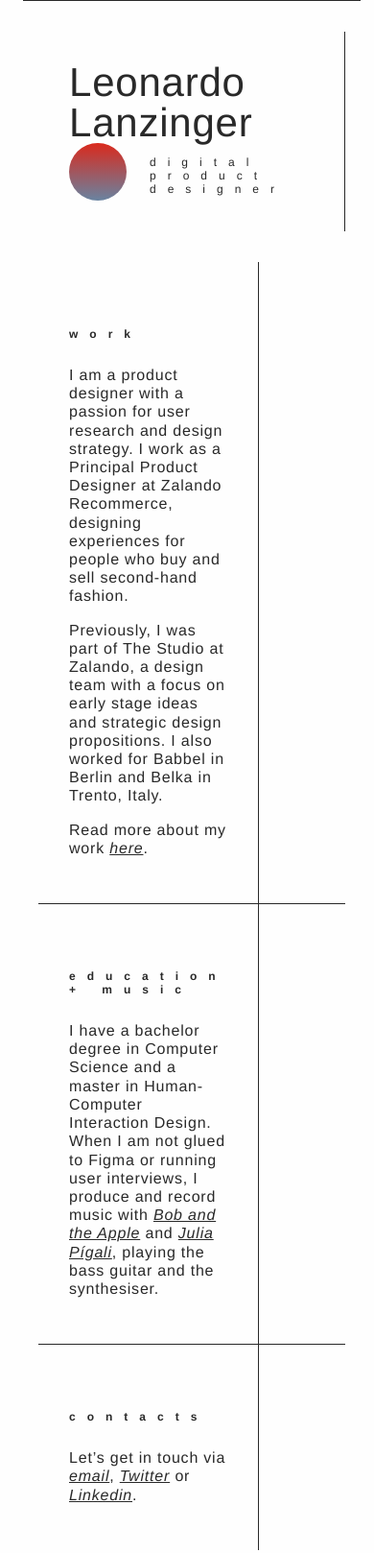
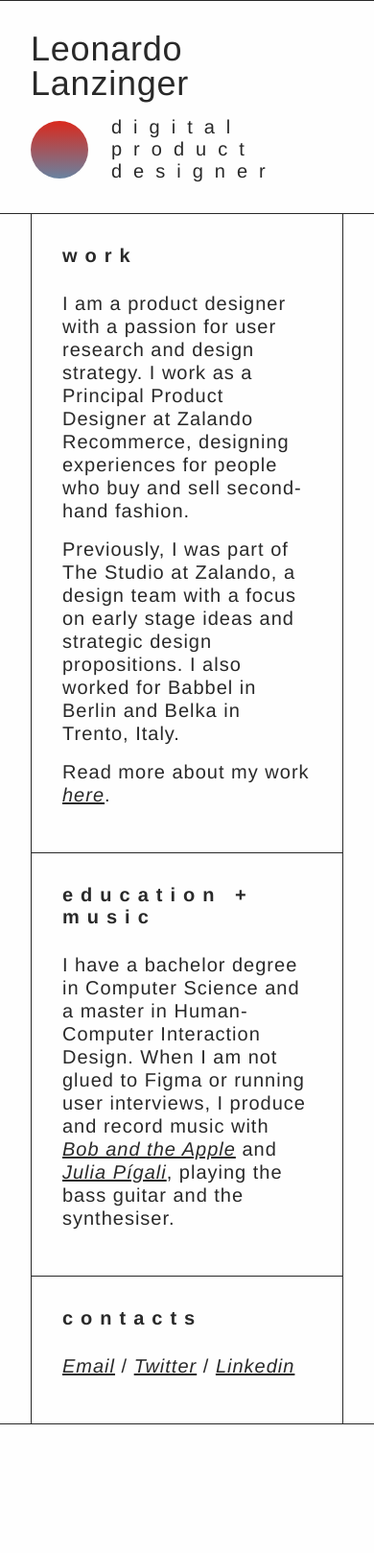
Before and after one commit to leolanzinger/leolanzinger.github.io, a Gatsby site: page / in a window 390 px wide. Shown: the top 1618 px of the page at 96% size. After the commit the page ends 1516 px from the top, so only its background shows below. Built offline with nearby package versions, Linux system fonts and the light colour scheme; Gatsby itself is replaced by a stand-in of ours; a web font is replaced by a local one.

Commit message:
mobile design

```diff
--- a/src/components/footer.js
+++ b/src/components/footer.js
@@ -6,7 +6,7 @@ const Footer = () => {
         <div className="footer">
             <h4>contacts</h4>
             <p>
-                Let’s get in touch via <a href="mailto:leonardo.lanzinger@gmail.com" className="social-link">email</a>, <a href="https://twitter.com/Leo_Lanzinger" className="social-link">Twitter</a> or <a href="https://www.linkedin.com/in/leonardolanzinger/" className="social-link">Linkedin</a>.
+                <a href="mailto:leonardo.lanzinger@gmail.com" className="social-link">Email</a> / <a href="https://twitter.com/Leo_Lanzinger" className="social-link">Twitter</a> / <a href="https://www.linkedin.com/in/leonardolanzinger/" className="social-link">Linkedin</a>
             </p>
         </div>
     )
--- a/src/pages/index.js
+++ b/src/pages/index.js
@@ -14,8 +14,8 @@ const IndexPage = () => {
     <div>
       {/* <AnimationCanvas /> */}
       <main style={mainStyles} className="homepage">
-        <div className="grid border-top border-bottom">
-          <div className="box border-right box-6 main title padding-content">
+        <div className="grid home-main-grid">
+          <div className="box box-6 main title">
             <h1>Leonardo Lanzinger</h1>
             <div className="subtitle-wrapper">
               <svg
@@ -40,9 +40,9 @@ const IndexPage = () => {
               </h4>
             </div>
           </div>
-          <div className="box-6 main">
-            <div className="border-bottom padding-right">
-              <div className="border-right padding-content">
+          <div className="box-6 main content">
+            <div className="content-box-wrapper">
+              <div className="content-box">
                 <h4>work</h4>
                 <p>
                   I am a product designer with a passion for user research and design strategy.
@@ -57,8 +57,8 @@ const IndexPage = () => {
                 </p>
               </div>
             </div>
-            <div className="border-bottom padding-right">
-              <div className="border-right padding-content">
+            <div className="content-box-wrapper">
+              <div className="content-box">
                 <h4>education + music</h4>
                 <p>
                   I have a bachelor degree in Computer Science and a master in Human-Computer Interaction Design.
@@ -66,8 +66,8 @@ const IndexPage = () => {
                 </p>
               </div>
             </div>
-            <div className="padding-right">
-              <div className="border-right padding-content">
+            <div className="content-box-wrapper">
+              <div className="content-box">
                 <Footer />
               </div>
             </div>
--- a/src/styles/style.css
+++ b/src/styles/style.css
@@ -36,16 +36,6 @@ body {
     /* padding-right: 90px; */
 }
 
-@media screen and (min-width: 880px) {
-    .box {
-        padding: 32px 0px 32px 0;
-    }
-}
-
-/* .box:last-child {
-    padding-right: 90px;
-} */
-
 .box-12 {
     grid-column: span 12;
 }
@@ -74,30 +64,22 @@ body {
     grid-column: span 1;
 }
 @media screen and (max-width: 880px) {
+    .homepage {
+        height: auto;
+        padding-bottom: 32px;
+    }
     .grid {
         display: block;
-        margin: 0 24px 16px;
-        padding: 82px 16px 48px 16px;
-        padding-top: 32px;
+        margin: 0;
+        padding: 0;
     }
     .box-12, .box-6, .box-4, .box-3, .box-2 {
         margin: 0 0 32px 0;
     }
-}
 
-/* BOXES */
-.main.title {
-    display: flex;
-    flex-direction: column;
-    justify-content: space-between;
-    align-items: flex-start;
-}
-
-.main .subtitle-wrapper {
-    display: flex;
-    flex-direction: row;
-    justify-content: flex-start;
-    align-items: center;
+    .box {
+        padding: 32px 0px 32px 0;
+    }
 }
 
 /* TYPOGRAPHY */
@@ -124,12 +106,7 @@ a.no-italics {
     max-width: 100%;
     margin: 0;
     letter-spacing: 0.2vw;
-    /*background: -webkit-linear-gradient(45deg,#48082E, #00586B);
-    -webkit-background-clip: text;
-    -webkit-text-fill-color: transparent;
-    background-size: 100%;
-    width: max-content;*/
-    margin: 0 0 0 0 !important;
+    margin: 0 0 0 0;
 }
 
 .main h4 {
@@ -185,7 +162,7 @@ h3.no-top-margin {
     border-bottom: 1px solid #48082E;
 }
 
-/* mobile */
+/* mobile typography */
 @media screen and (max-width: 880px) {
     .homepage {
         display: flex;
@@ -193,28 +170,26 @@ h3.no-top-margin {
     }
 
     .social-link {
-        font-size: 16px;
+        font-size: 20px;
     }
     .main h1 {
         display: inline;
-        font-size: 42px;
+        font-size: 36px;
+        margin-bottom: 16px;
     }
     .main p {
-        font-size: 16px;
+        font-size: 20px;
     }
     .main h4 {
-        font-size: 12px;
-        letter-spacing: 12px;
-        margin-top: 36px;
-    }
-    .main h4:first-child {
-        margin-top: 36px;
+        font-size: 20px;
+        letter-spacing: 0.4em;
+        margin-top: 0px;
     }
 
     .main h4.subtitle {
-        margin-top: 8px;
-        font-size: 12px;
-        letter-spacing: 12px;
+        font-size: 20px;
+        letter-spacing: 0.6em;
+        font-weight: 400;
     }
 }
 
@@ -254,6 +229,87 @@ h3.no-top-margin {
 .margin-right {
     margin-right: 90px;
 }
+@media screen and (max-width: 880px) {
+    .padding-left {
+        padding-left: 0px;
+    }
+
+    .padding-right {
+        padding-right: 0px;
+    }
+
+    .margin-right {
+        margin-right: 0px;
+    }
+}
+
+/* HOME */
+.home-main-grid {
+    border-bottom: 1px solid #292929;
+    border-top: 1px solid #292929;
+}
+
+.main.title {
+    display: flex;
+    flex-direction: column;
+    justify-content: space-between;
+    align-items: flex-start;
+
+    border-right: 1px solid #292929;
+
+    padding: 32px;
+}
+
+.content-box-wrapper {
+    padding-right: 90px;
+    border-bottom: 1px solid #292929;
+}
+
+.content-box-wrapper:last-child {
+    padding-right: 90px;
+    border-bottom: none;
+}
+
+
+.content-box {
+    border-right: 1px solid #292929;
+    padding: 32px;
+}
+
+@media screen and (max-width: 880px) {
+    .main.title {
+        border-right: none;
+        border-bottom: 1px solid #292929;
+        padding: 32px;
+        margin-bottom: 0px;
+    }
+
+    .main.content {
+        margin: 0 32px;
+        border-right: 1px solid #292929;
+        border-left: 1px solid #292929;
+    }
+
+    .content-box-wrapper {
+        padding-right: 0px;
+    }
+
+    .content-box {
+        border-right: none;
+    }
+
+    .content-box-wrapper:last-child {
+        padding-right: 0px;
+        border-bottom: none;
+    }
+}
+
+.main .subtitle-wrapper {
+    display: flex;
+    flex-direction: row;
+    justify-content: flex-start;
+    align-items: center;
+}
 
 /* CANVAS */
 .canvas {
```
Also changed, not shown: src/pages/work.js (+18 -18 lines), src/styles/work.css (+111 -5 lines), 2 other files.
